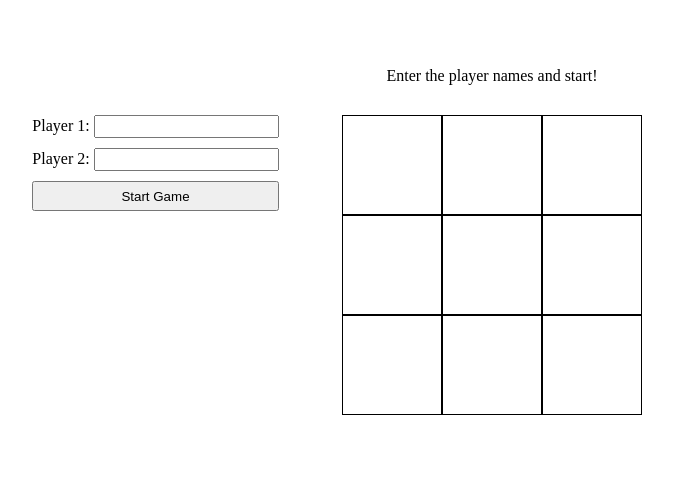
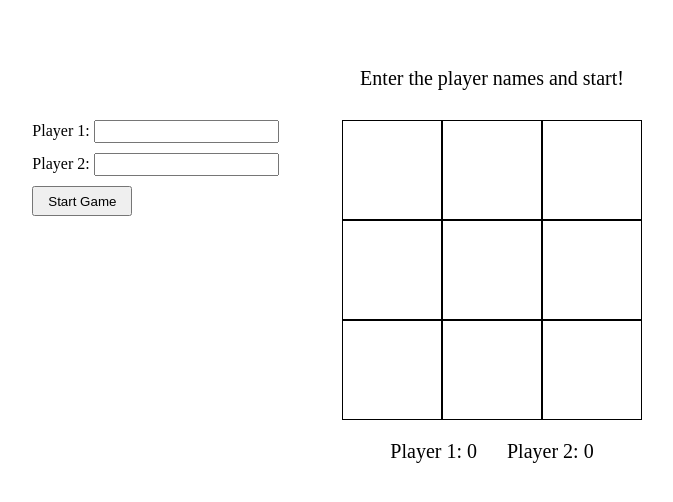
Before and after one commit to CharliePieczonka/odin-tic-tac-toe, a plain HTML site: page index.html in a window 1280 px wide. Shown: the part 70-572 px from the top of the page, without its empty margins (148-821 px from the left). Drawn offline with Linux system fonts and the light colour scheme.

Commit message:
Add score keeping elements

```diff
--- a/index.html
+++ b/index.html
@@ -26,6 +26,7 @@
             </div>
             <button id="startReset">Start Game</button>
         </div>
+        <div class="gameBoardContainer">
             <div class="gameBoard">
                 <div class="row" id="row-1" row="0">
                     <div class="cell" id="cell-1-1" col="0"></div>
@@ -43,6 +44,11 @@
                     <div class="cell" id="cell-3-3" col="2"></div>
                 </div>
             </div>
+            <div class="scoreContainer">
+                <p class="score" id="score-1">Player 1: 0</p>
+                <p class="score" id="score-2">Player 2: 0</p>
+            </div>
+        </div>
     </div>
 </body>
 </html>
--- a/style.css
+++ b/style.css
@@ -13,6 +13,7 @@ padding-top: 20px;
     text-align: center;
     padding-top: 70px;
     margin-bottom: 30px;
+    font-size: 20px;
 }
 
 .title {
@@ -40,13 +41,17 @@ input {
 
 button {
     height: 30px;
+    width: 100px;
+}
+
+.gameBoardContainer {
+    grid-column: 2 / 3;
+    justify-self: center;
 }
 
 .gameBoard {
     display: flex;
     flex-direction: column;
-    grid-column: 2 / 3;
-    justify-self: center;
 }
 
 .row {
@@ -58,6 +63,7 @@ button {
     width: 100px;
     border: 1px solid black;
     border-collapse: collapse;
+    font-size: 38px;
 
     display: flex;
     justify-content: center;
@@ -67,3 +73,14 @@ button {
 .cell:hover {
     background-color: lightgray;
 }
+
+.scoreContainer {
+    margin-top: 20px;
+    display: flex;
+    justify-content: center;
+    gap: 30px;
+}
+
+.score {
+    font-size: 20px;
+}
```
Lines whose indentation alone changed are shown as unchanged.
